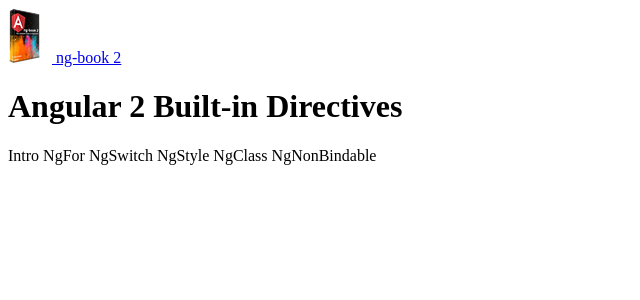
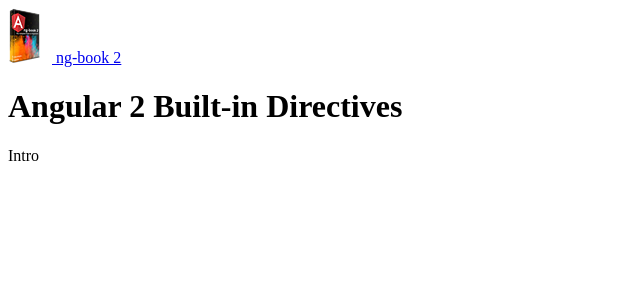
Before and after one commit to st411ar/angular-built-in-directives, an Angular app: page / in a window 1280 px wide. Shown: the top 300 px of the page, without its empty margins (0-640 px from the left). Built offline with nearby package versions, Linux system fonts and the light colour scheme.

Commit message:
created intro component, other components hided from the sidebar

```diff
--- a/src/app/app.module.ts
+++ b/src/app/app.module.ts
@@ -6,21 +6,23 @@ import { SidebarComponent } from './sidebar/sidebar.component';
 
 import { ExampleModel } from './models/example.model';
 import { SidebarItemComponent } from './sidebar/sidebar-item/sidebar-item.component';
+import { IntroComponent } from './intro/intro.component';
 
 export const examples: ExampleModel[] = [
   {label:	'Intro'},
-  {label:	'NgFor'},
-  {label:	'NgSwitch'},
-  {label:	'NgStyle'},
-  {label:	'NgClass'},
-  {label:	'NgNonBindable'}
+//  {label:	'NgFor'},
+//  {label:	'NgSwitch'},
+//  {label:	'NgStyle'},
+//  {label:	'NgClass'},
+//  {label:	'NgNonBindable'}
 ];
 
 @NgModule({
   declarations: [
     AppComponent,
     SidebarComponent,
-    SidebarItemComponent
+    SidebarItemComponent,
+    IntroComponent
   ],
   imports: [
     BrowserModule
--- /dev/null
+++ b/src/app/intro/intro.component.html
@@ -0,0 +1,15 @@
+<div class="intro">
+  <p>
+  This project shows examples of Angular's built-in directives.
+  Click on the menu on the right to try out each example!
+  </p>
+
+  <p>
+  Many of the examples use console.log so make sure you have your
+  browser's console open to see the debugging messages.
+  </p>
+
+  <p>
+  -- The ng-book team
+  </p>
+</div>
--- /dev/null
+++ b/src/app/intro/intro.component.ts
@@ -0,0 +1,14 @@
+import { Component, OnInit } from '@angular/core';
+
+@Component({
+  selector: 'app-intro',
+  templateUrl: './intro.component.html'
+})
+export class IntroComponent implements OnInit {
+
+  constructor() { }
+
+  ngOnInit() {
+  }
+
+}
```
